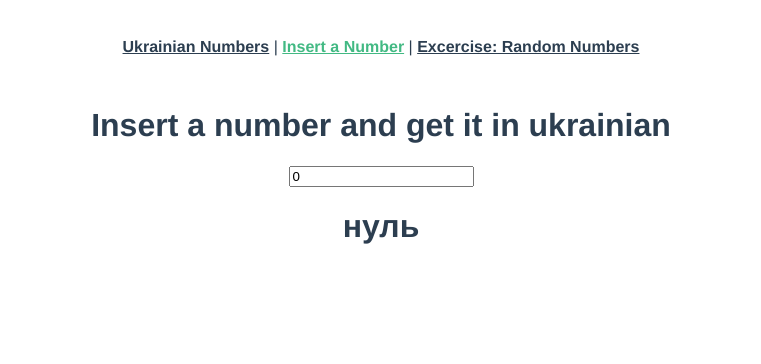
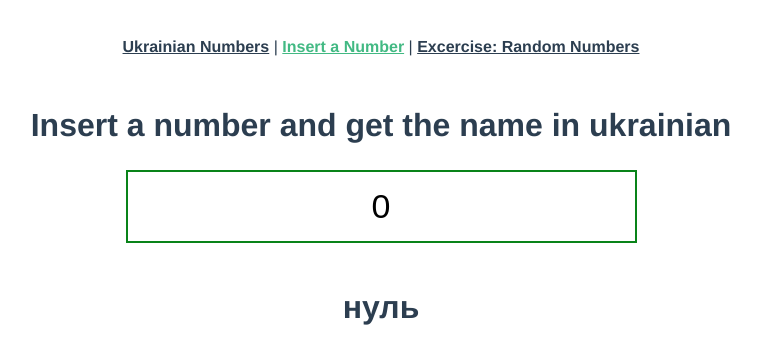
Before and after one commit to PatrikBird/korean-numbers, a Vue app: page /insert in a window 1280 px wide. Shown: the top 364 px of the page, without its empty margins (259-1020 px from the left). Built offline with nearby package versions, Linux system fonts and the light colour scheme.

Commit message:
add styling for insert

```diff
--- a/src/views/Insert.vue
+++ b/src/views/Insert.vue
@@ -1,8 +1,8 @@
 <template>
-  <div class="inser">
-    <h1>Insert a number and get it in ukrainian</h1>
+  <div>
+    <h1>Insert a number and get the name in ukrainian</h1>
     <div>
-      <input v-model="searchInput" />
+      <input class="insert" v-model="searchInput" />
       <h1>{{ result }}</h1>
     </div>
   </div>
@@ -28,3 +28,15 @@ export default {
   },
 }
 </script>
+<style scoped>
+.insert {
+  border: 2px solid #098319;
+  padding: 15px 32px;
+  text-align: center;
+  text-decoration: none;
+  display: inline-block;
+  font-size: 34px;
+  margin: 4px 2px;
+  margin-bottom: 25px;
+}
+</style>
```
